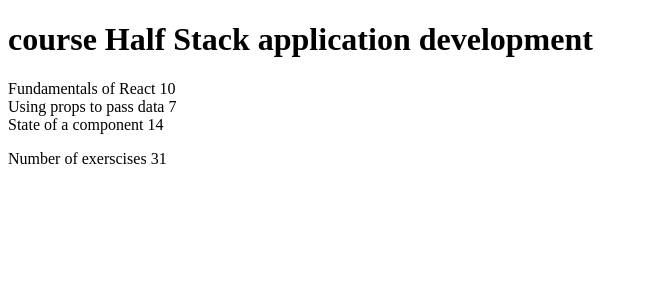
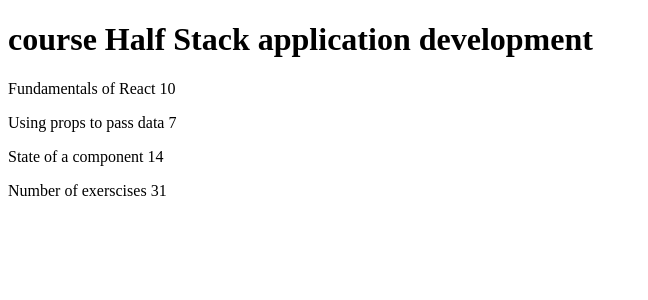
Before and after one commit to rogeriofabriciodev/Exercises, a React (Create React App) app in the folder part1/: page / in a window 1280 px wide. Shown: the top 300 px of the page, without its empty margins (0-648 px from the left). Built offline with nearby package versions, Linux system fonts and the light colour scheme.

Commit message:
Exercise 1.2 finished
Exercise 1.2 finished

```diff
--- a/part1/src/App.js
+++ b/part1/src/App.js
@@ -10,11 +10,11 @@ const Header = (props) => {
 
 const Content = (props) => {
   return (
-    <p>
-      {props.part1} {props.exercises1}<br />
-      {props.part2} {props.exercises2}<br />
-      {props.part3} {props.exercises3}
-    </p>
+    <div>
+      <Part part={props.part1} exercises={props.exercises1} />
+      <Part part={props.part2} exercises={props.exercises2} />
+      <Part part={props.part3} exercises={props.exercises3} />
+    </div>
   )
 }
 
@@ -23,6 +23,14 @@ const Total = (props) => {
     <p>
       Number of exerscises {props.exercises1 + props.exercises2 + props.exercises3}
     </p>
+  )
+}
+
+const Part = (props) => {
+  return (
+    <div>
+      <p>{props.part} {props.exercises}</p>
+    </div>
   )
 }
 
```
